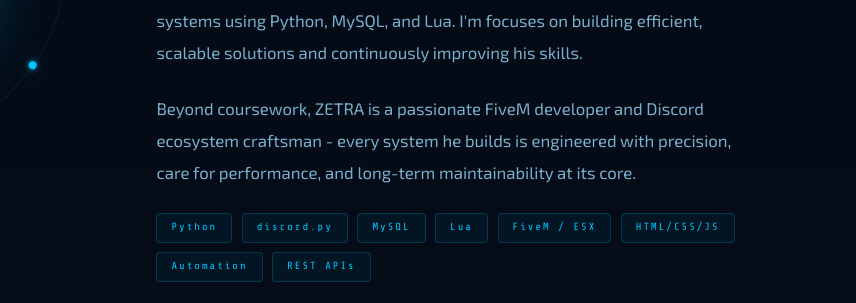
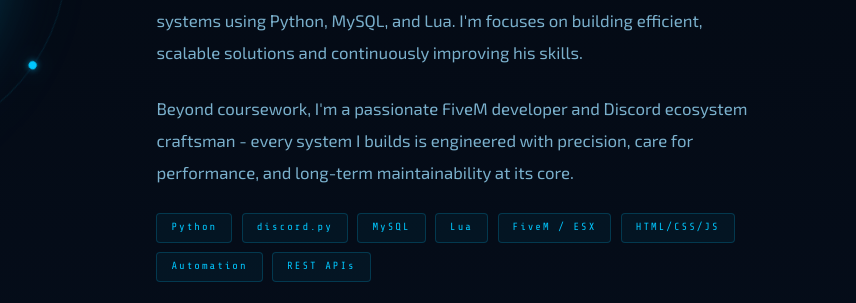
Before and after one commit to zetraplayz/portfolio, a plain HTML site: page index.html in a window 1280 px wide. Shown: the part 1306-1609 px from the top of the page, 424-1280 px from the left. Drawn offline with nearby package versions, Linux system fonts and the light colour scheme; animation ran at ten frames a second.

Commit message:
Change narrative from third-person to first-person
Updated the description to use first-person perspective.

```diff
--- a/index.html
+++ b/index.html
@@ -1251,7 +1251,7 @@
           Mushi Dharun (ZETRA) a 1st-year AI &amp; Data Science student from Tamil Nadu, India. I'm specializes in Discord bot development, automation, and backend systems using Python, MySQL, and Lua. I'm focuses on building efficient, scalable solutions and continuously improving his skills.
         </p>
         <p class="about-body">
-          Beyond coursework, ZETRA is a passionate FiveM developer and Discord ecosystem craftsman - every system he builds is engineered with precision, care for performance, and long-term maintainability at its core.
+          Beyond coursework, I'm a passionate FiveM developer and Discord ecosystem craftsman - every system I builds is engineered with precision, care for performance, and long-term maintainability at its core.
         </p>
         <div class="tech-tags">
           <span class="tech-tag">Python</span>
```
